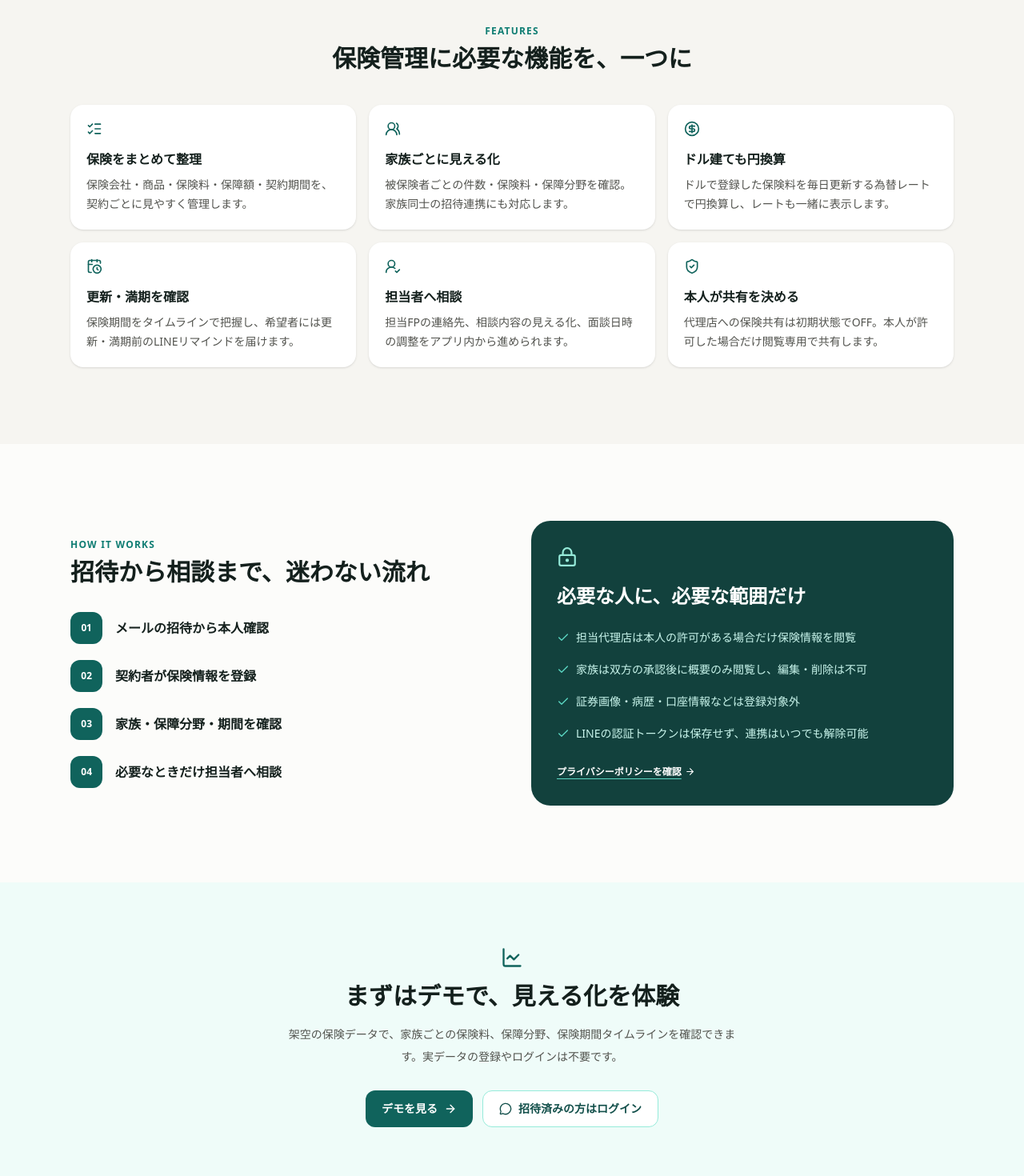
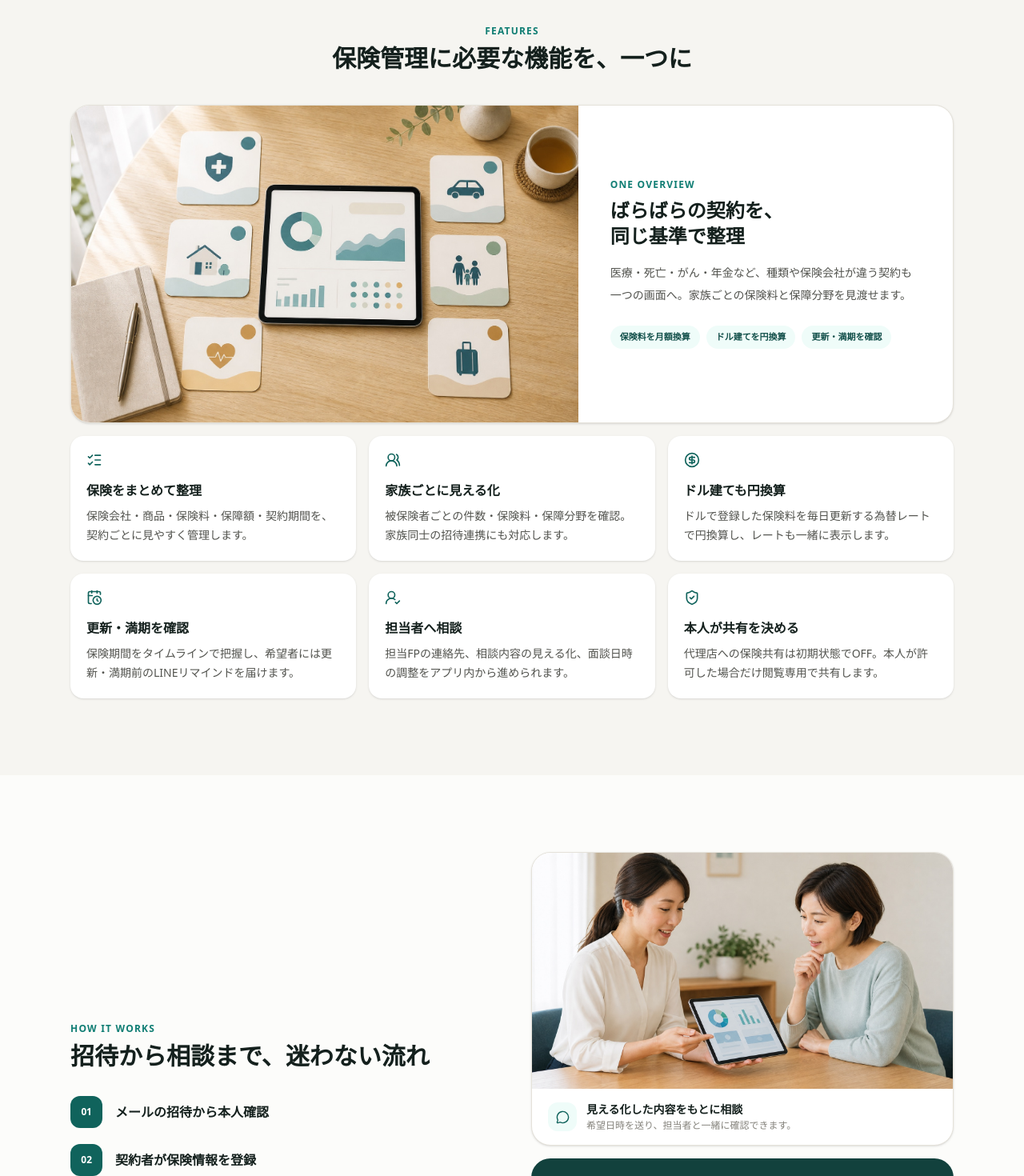
Before and after one commit to Hiroyuki-Iwasaki-CDP/hokenn, a React (Vite) app: page /about in a window 1280 px wide. Shown: the part 1380-2850 px from the top of the page at 80% size. Built offline with nearby package versions, Linux system fonts and the light colour scheme; no server answers.

Commit message:
feat: enrich landing page with generated visuals

```diff
--- a/src/App.tsx
+++ b/src/App.tsx
@@ -1,3 +1,4 @@
+import { lazy, Suspense, type ReactNode } from 'react'
 import { BrowserRouter, Routes, Route } from 'react-router-dom'
 import { AuthProvider } from './store/AuthContext'
 import { InsuranceProvider } from './store/InsuranceContext'
@@ -31,8 +32,13 @@ import OperatorAdvisors from './pages/OperatorAdvisors'
 import Family from './pages/Family'
 import FamilyInviteConfirm from './pages/FamilyInviteConfirm'
 import PublicSiteLayout from './components/layout/PublicSiteLayout'
-import LandingPage from './pages/LandingPage'
-import Manual from './pages/Manual'
+
+const LandingPage = lazy(() => import('./pages/LandingPage'))
+const Manual = lazy(() => import('./pages/Manual'))
+
+function LazyPublicPage({ children }: { children: ReactNode }) {
+  return <Suspense fallback={<div className="flex min-h-[45vh] items-center justify-center bg-paper text-sm text-ink-muted">読み込んでいます…</div>}>{children}</Suspense>
+}
 
 export default function App() {
   return (
@@ -47,8 +53,8 @@ export default function App() {
           </Route>
 
           <Route element={<PublicSiteLayout />}>
-            <Route path="/about" element={<LandingPage />} />
-            <Route path="/manual" element={<Manual />} />
+            <Route path="/about" element={<LazyPublicPage><LandingPage /></LazyPublicPage>} />
+            <Route path="/manual" element={<LazyPublicPage><Manual /></LazyPublicPage>} />
           </Route>
 
           {/* ログイン不要の見た目だけのデモ画面。サンプルデータのみで、実データ・実APIには触れない。 */}
--- a/src/pages/LandingPage.tsx
+++ b/src/pages/LandingPage.tsx
@@ -80,14 +80,29 @@ export default function LandingPage() {
       <section className="bg-plane">
         <div className="mx-auto max-w-6xl px-4 py-16 sm:px-6 sm:py-24">
           <div className="text-center"><p className="text-xs font-bold tracking-widest text-brand-600 uppercase">Features</p><h2 className="mt-2 text-3xl font-bold text-ink">保険管理に必要な機能を、一つに</h2></div>
-          <div className="mt-10 grid gap-4 sm:grid-cols-2 lg:grid-cols-3">{features.map(({ icon:Icon,title,text }) => <article key={title} className="rounded-2xl bg-white p-5 shadow-sm"><Icon size={20} className="text-brand-700" /><h3 className="mt-4 font-bold text-ink">{title}</h3><p className="mt-2 text-sm leading-6 text-ink-secondary">{text}</p></article>)}</div>
+          <div className="mt-10 grid overflow-hidden rounded-3xl border border-line bg-white shadow-sm lg:grid-cols-[1.15fr_.85fr]">
+            <img src="/images/insurance-overview.jpg" alt="複数の保険をタブレットで整理したイメージ" width="1600" height="1024" loading="lazy" decoding="async" className="aspect-[16/10] h-full w-full object-cover" />
+            <div className="flex flex-col justify-center p-6 sm:p-8 lg:p-10">
+              <p className="text-xs font-bold tracking-widest text-brand-600 uppercase">One overview</p>
+              <h3 className="mt-2 text-2xl font-bold text-ink">ばらばらの契約を、<br className="hidden sm:block" />同じ基準で整理</h3>
+              <p className="mt-4 text-sm leading-7 text-ink-secondary">医療・死亡・がん・年金など、種類や保険会社が違う契約も一つの画面へ。家族ごとの保険料と保障分野を見渡せます。</p>
+              <div className="mt-6 flex flex-wrap gap-2">{['保険料を月額換算','ドル建てを円換算','更新・満期を確認'].map((text) => <span key={text} className="rounded-full bg-brand-50 px-3 py-1.5 text-[11px] font-bold text-brand-800">{text}</span>)}</div>
+            </div>
+          </div>
+          <div className="mt-4 grid gap-4 sm:grid-cols-2 lg:grid-cols-3">{features.map(({ icon:Icon,title,text }) => <article key={title} className="rounded-2xl bg-white p-5 shadow-sm"><Icon size={20} className="text-brand-700" /><h3 className="mt-4 font-bold text-ink">{title}</h3><p className="mt-2 text-sm leading-6 text-ink-secondary">{text}</p></article>)}</div>
         </div>
       </section>
 
       <section className="mx-auto max-w-6xl px-4 py-16 sm:px-6 sm:py-24">
         <div className="grid gap-12 lg:grid-cols-2 lg:items-center">
           <div><p className="text-xs font-bold tracking-widest text-brand-600 uppercase">How it works</p><h2 className="mt-2 text-3xl font-bold text-ink">招待から相談まで、迷わない流れ</h2><div className="mt-8 space-y-5">{[['01','メールの招待から本人確認'],['02','契約者が保険情報を登録'],['03','家族・保障分野・期間を確認'],['04','必要なときだけ担当者へ相談']].map(([number,text]) => <div key={number} className="flex items-center gap-4"><span className="flex h-10 w-10 shrink-0 items-center justify-center rounded-xl bg-brand-700 text-xs font-bold text-white">{number}</span><p className="font-bold text-ink">{text}</p></div>)}</div></div>
-          <div className="rounded-3xl bg-brand-900 p-6 text-white sm:p-8"><LockKeyhole size={26} className="text-brand-200" /><h3 className="mt-5 text-2xl font-bold">必要な人に、必要な範囲だけ</h3><ul className="mt-6 space-y-4 text-sm leading-6 text-brand-100">{['担当代理店は本人の許可がある場合だけ保険情報を閲覧','家族は双方の承認後に概要のみ閲覧し、編集・削除は不可','証券画像・病歴・口座情報などは登録対象外','LINEの認証トークンは保存せず、連携はいつでも解除可能'].map((text) => <li key={text} className="flex gap-2"><Check size={16} className="mt-1 shrink-0 text-brand-300" />{text}</li>)}</ul><Link to="/privacy" className="mt-7 inline-flex items-center gap-1 text-xs font-bold text-white underline decoration-brand-300 underline-offset-4">プライバシーポリシーを確認<ArrowRight size={13} /></Link></div>
+          <div className="space-y-4">
+            <figure className="overflow-hidden rounded-3xl border border-line bg-white shadow-sm">
+              <img src="/images/advisor-consultation.jpg" alt="担当者と契約者がタブレットを見ながら相談している様子" width="1600" height="1024" loading="lazy" decoding="async" className="aspect-[16/9] w-full object-cover" />
+              <figcaption className="flex items-center gap-3 px-5 py-4"><span className="flex h-9 w-9 shrink-0 items-center justify-center rounded-xl bg-brand-50 text-brand-700"><MessageCircle size={17} /></span><div><p className="text-sm font-bold text-ink">見える化した内容をもとに相談</p><p className="mt-0.5 text-xs text-ink-muted">希望日時を送り、担当者と一緒に確認できます。</p></div></figcaption>
+            </figure>
+            <div className="rounded-3xl bg-brand-900 p-6 text-white sm:p-8"><LockKeyhole size={26} className="text-brand-200" /><h3 className="mt-5 text-2xl font-bold">必要な人に、必要な範囲だけ</h3><ul className="mt-6 space-y-4 text-sm leading-6 text-brand-100">{['担当代理店は本人の許可がある場合だけ保険情報を閲覧','家族は双方の承認後に概要のみ閲覧し、編集・削除は不可','証券画像・病歴・口座情報などは登録対象外','LINEの認証トークンは保存せず、連携はいつでも解除可能'].map((text) => <li key={text} className="flex gap-2"><Check size={16} className="mt-1 shrink-0 text-brand-300" />{text}</li>)}</ul><Link to="/privacy" className="mt-7 inline-flex items-center gap-1 text-xs font-bold text-white underline decoration-brand-300 underline-offset-4">プライバシーポリシーを確認<ArrowRight size={13} /></Link></div>
+          </div>
         </div>
       </section>
 
```
Also changed, not shown: public/images/advisor-consultation.jpg (added), public/images/insurance-overview.jpg (added).
